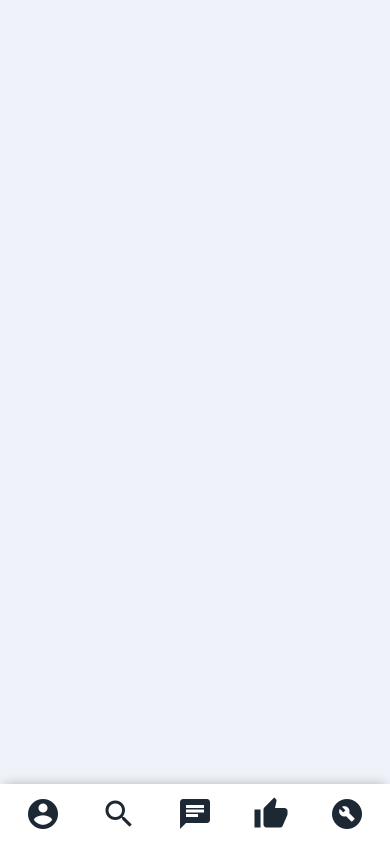
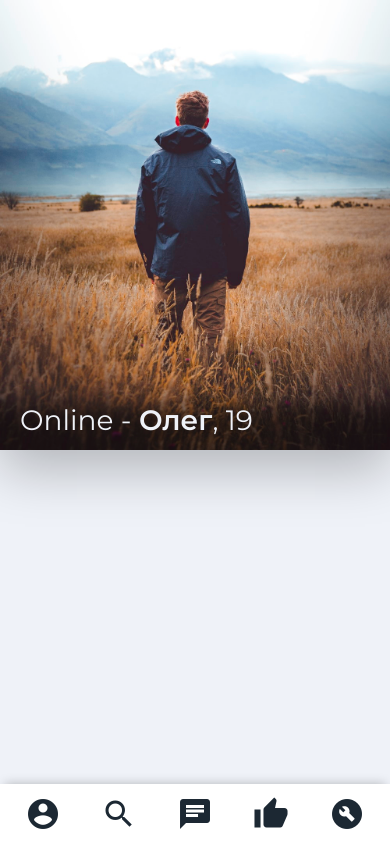
Before and after one commit to thtrvdnl/vbar, a Django app: template template/index.html in a window 390 px wide. Run offline with Django 3.2, Linux system fonts and the light colour scheme; the template is opened without the code that fills it, so the values that code supplies are empty.

Commit message:
Avatar and page title done (mobile-first)

```diff
--- a/template/css/style.css
+++ b/template/css/style.css
@@ -4,6 +4,7 @@
 *::after {
   margin: 0;
   padding: 0;
+  font-size: 0;
   -webkit-box-sizing: border-box;
           box-sizing: border-box;
   outline: none;
@@ -20,6 +21,20 @@ a:hover {
   text-decoration: none;
   color: inherit;
   cursor: pointer;
+}
+
+h1,
+h2,
+h3,
+h4,
+h5,
+h6 {
+  font-weight: 600;
+}
+
+p {
+  font-weight: 200;
+  font-style: italic;
 }
 
 .menu {
@@ -92,6 +107,43 @@ a:hover {
   margin-right: 0;
 }
 
+.main .avatar {
+  width: 100%;
+  height: 450px;
+  max-width: 414px;
+  -o-object-fit: cover;
+     object-fit: cover;
+  -o-object-position: 50% 50%;
+     object-position: 50% 50%;
+  -webkit-box-shadow: 0px 20px 50px 0 rgba(0, 0, 0, 0.25);
+          box-shadow: 0px 20px 50px 0 rgba(0, 0, 0, 0.25);
+}
+
+.main .avatar-wrapper {
+  position: relative;
+}
+
+.main .person-wrapper {
+  position: absolute;
+  padding: 10px 20px;
+  width: 100%;
+  bottom: 0;
+  color: #eff2f8;
+  -webkit-box-shadow: inset 0px -60px 20px -15px rgba(0, 0, 0, 0.5);
+          box-shadow: inset 0px -60px 20px -15px rgba(0, 0, 0, 0.5);
+}
+
+.main .person-wrapper > * {
+  height: 80px;
+  line-height: 120px;
+  font-size: 28px;
+  display: inline-block;
+}
+
+.main-body {
+  display: none;
+}
+
 .wrapper {
   position: relative;
   background-color: #eff2f8;
@@ -103,8 +155,4 @@ a:hover {
   -webkit-box-shadow: 0 0 15px 3px rgba(0, 0, 0, 0.25);
           box-shadow: 0 0 15px 3px rgba(0, 0, 0, 0.25);
 }
-
-.main {
-  display: none;
-}
 /*# sourceMappingURL=style.css.map */
--- a/template/index.html
+++ b/template/index.html
@@ -10,16 +10,15 @@
   <body>
     <div class="wrapper">
       <main class="main">
-        <ul class="gallery">
-          <li class="gallery-item"><img src="./images/1.jpg" alt="Oleg" class="gallery-img" /></li>
-          <li class="gallery-item"><img src="./images/2.jpg" alt="Oleg" class="gallery-img" /></li>
-          <li class="gallery-item"><img src="./images/3.jpg" alt="Oleg" class="gallery-img" /></li>
-        </ul>
-        <div class="main-body">
+        <div class="avatar-wrapper">
+          <img src="./images/1.jpg" alt="Oleg" class="avatar" />
           <div class="person-wrapper">
-            <h2 class="person-name">Олег</h2>
+            <span class="person-status">Online - </span>
+            <h2 class="person-name">&nbsp;Олег</h2>
             <span class="person-age">, 19</span>
           </div>
+        </div>
+        <div class="main-body">
           <p class="person-about">
             Lorem ipsum dolor sit amet consectetur adipisicing elit. Suscipit, modi dolorem nulla neque, ipsam voluptas
             accusamus aspernatur distinctio deserunt eveniet nisi dolores velit eum odit adipisci minima reprehenderit
--- /dev/null
+++ b/template/scss/_gallery.scss
@@ -0,0 +1,17 @@
+.gallery {
+  width: 100%;
+  display: flex;
+  justify-content: center;
+
+  &-item {
+    display: flex;
+    height: $maxImageHeight;
+  }
+
+  &-img {
+    width: 100%;
+    max-width: $maxImageWidth;
+    object-fit: cover;
+    object-position: 50% 50%;
+  }
+}
--- /dev/null
+++ b/template/scss/_main.scss
@@ -0,0 +1,36 @@
+.main {
+  & .avatar {
+    width: 100%;
+    height: $maxImageHeight;
+    max-width: $maxImageWidth;
+    object-fit: cover;
+    object-position: 50% 50%;
+    box-shadow: 0px 20px 50px 0 $dark-25;
+
+    &-wrapper {
+      position: relative;
+    }
+  }
+
+  & .person {
+    &-wrapper {
+      position: absolute;
+      padding: 10px 20px;
+      width: 100%;
+      bottom: 0;
+      color: $mainBg;
+      box-shadow: inset 0px -60px 20px -15px rgba(0, 0, 0, 0.5);
+
+      & > * {
+        height: 80px;
+        line-height: 120px;
+        font-size: 28px;
+        display: inline-block;
+      }
+    }
+  }
+
+  &-body {
+    display: none;
+  }
+}
--- a/template/scss/_reset.scss
+++ b/template/scss/_reset.scss
@@ -3,6 +3,7 @@
 *::after {
   margin: 0;
   padding: 0;
+  font-size: 0;
   box-sizing: border-box;
   outline: none;
   font-family: Montserrat, Arial, sans-serif;
@@ -19,3 +20,17 @@ a:hover {
   color: inherit;
   cursor: pointer;
 }
+
+h1,
+h2,
+h3,
+h4,
+h5,
+h6 {
+  font-weight: 600;
+}
+
+p {
+  font-weight: 200;
+  font-style: italic;
+}
--- a/template/scss/_vars.scss
+++ b/template/scss/_vars.scss
@@ -9,4 +9,6 @@ $menuIconSize: 36px;
 $iconDark: #1c2833;
 $textDark: #2e343b;
 $menuWidth: 600px;
+$maxImageHeight: 450px;
+$maxImageWidth: 414px;
 // ~~~VARS-END~~~
--- a/template/scss/style.scss
+++ b/template/scss/style.scss
@@ -2,6 +2,7 @@
 @import 'reset';
 @import 'vars';
 @import 'menu';
+@import 'main';
 
 .wrapper {
   position: relative;
@@ -13,7 +14,3 @@
   margin: 0 auto;
   box-shadow: 0 0 15px 3px $dark-25;
 }
-
-.main {
-  display: none;
-}
```
Also changed, not shown: 1 other file.
